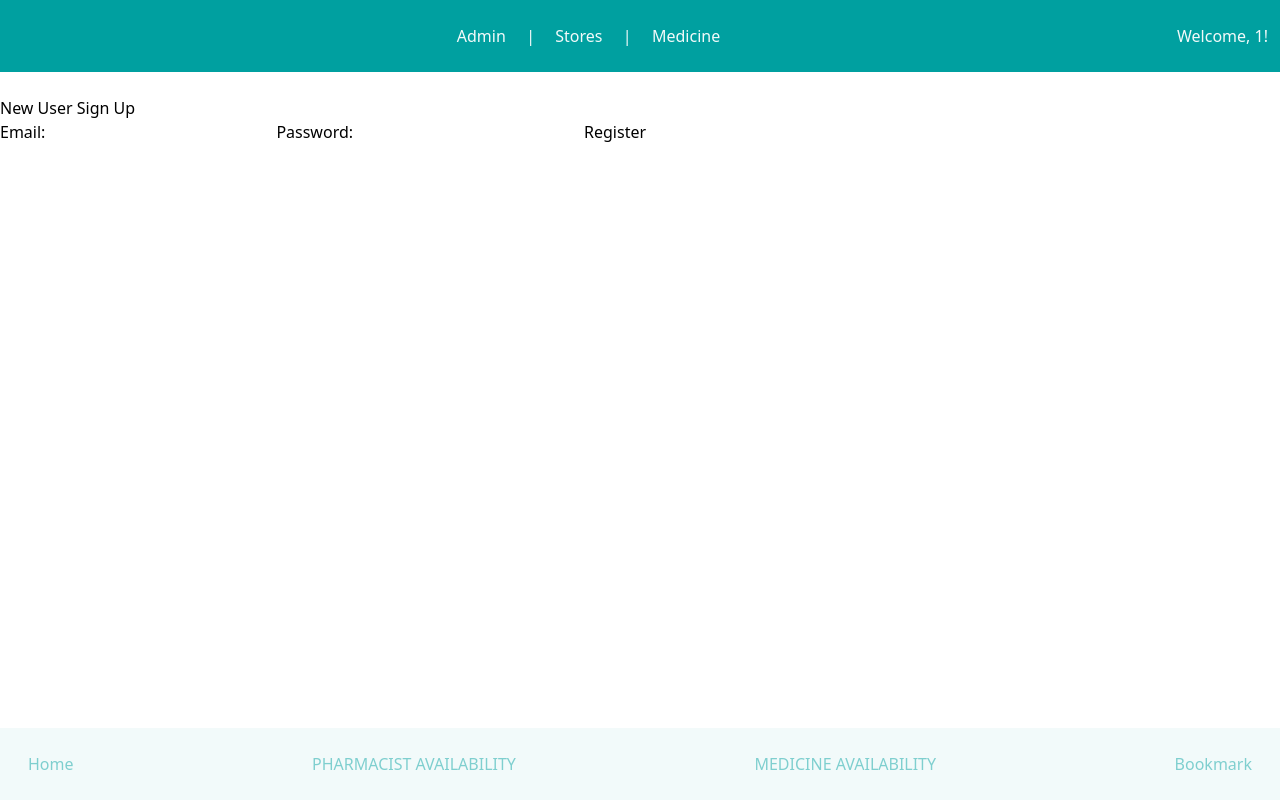
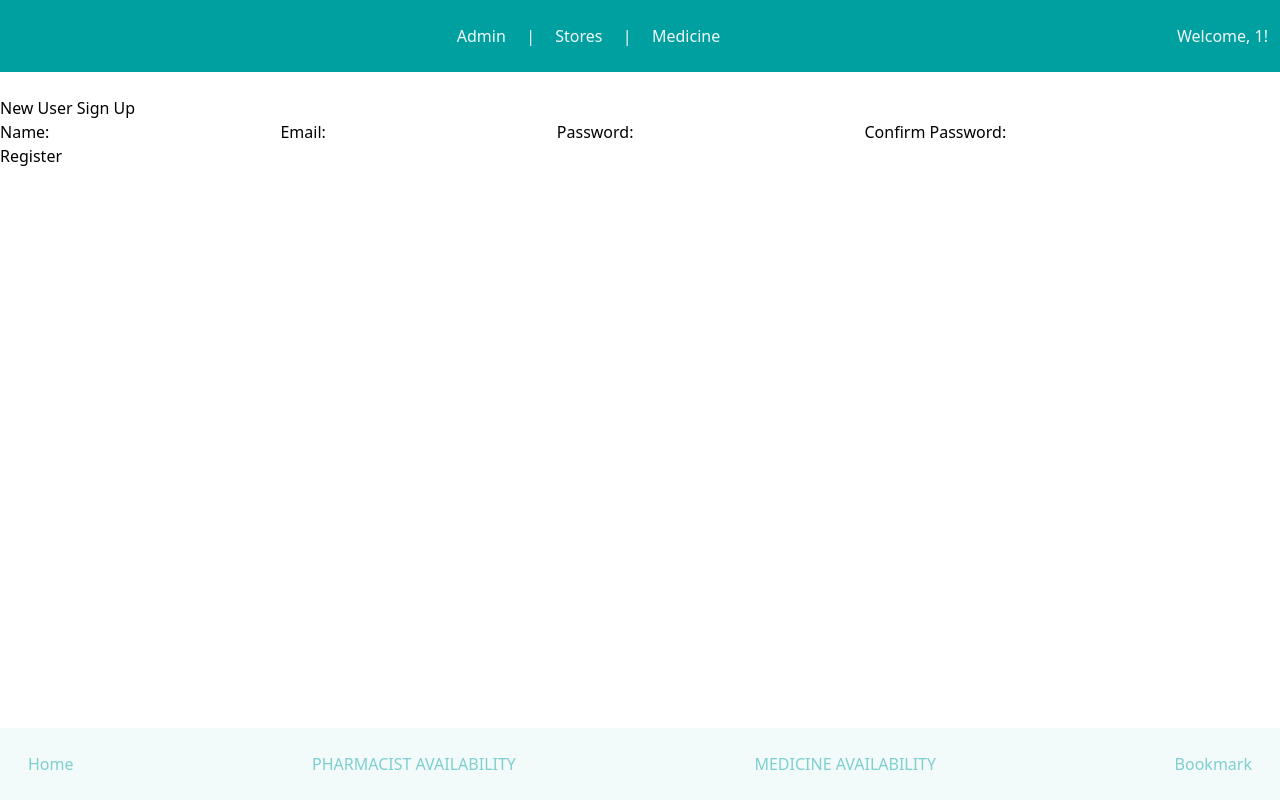
Before and after one commit to rizvan93/pharmacy-availability-checker, a React (Vite) app: page /new in a window 1280 px wide. Built offline with nearby package versions, Linux system fonts and the light colour scheme.

Commit message:
fix sign up functions

```diff
--- a/models/consumer.js
+++ b/models/consumer.js
@@ -9,7 +9,7 @@ const consumerSchema = new Schema(
     bookmarkedPharmacists: [
       { type: mongoose.Types.ObjectId, ref: "Pharmacist" },
     ],
-    email: { type: String, trim: true, lowercase: true },
+    email: { type: String, trim: true, lowercase: true, required: true },
     // contact: { type: String, trim: true },
   },
   { timestamps: true }
--- a/src/pages/Consumers/Create/ConsumerSignUpForm.jsx
+++ b/src/pages/Consumers/Create/ConsumerSignUpForm.jsx
@@ -1,19 +1,28 @@
 import { useState } from "react";
 
 export default function ConsumerSignUpForm() {
-  const [email, setEmail] = useState("");
-  const [password, setPassword] = useState("");
+  const [newUser, setNewUser] = useState({
+    name: "",
+    userId: "", //also consumer.email
+    password: "",
+  });
+  const [confirm, setConfirm] = useState("");
 
   const handleSubmit = async (event) => {
     event.preventDefault();
+    if (confirm !== newUser.password) {
+      window.alert("passwords must match");
+      return;
+    }
 
     try {
+      console.log(newUser);
       const res = await fetch("/api/consumers", {
         method: "POST",
         headers: {
           "Content-Type": "application/json",
         },
-        body: JSON.stringify({ email, password }),
+        body: JSON.stringify(newUser),
       });
       const data = await res.json();
       console.log(data);
@@ -21,22 +30,42 @@ export default function ConsumerSignUpForm() {
       console.error(error);
     }
   };
+
+  const handleChange = (e) => {
+    setNewUser({ ...newUser, [e.target.name]: e.target.value });
+  };
   return (
     <form onSubmit={handleSubmit}>
+      <label>
+        Name:
+        <input name="name" value={newUser.name} onChange={handleChange} />
+      </label>
       <label>
         Email:
         <input
           type="email"
-          value={email}
-          onChange={(e) => setEmail(e.target.value)}
+          name="userId"
+          value={newUser.userId}
+          onChange={handleChange}
         />
       </label>
       <label>
         Password:
         <input
           type="password"
-          value={password}
-          onChange={(e) => setPassword(e.target.value)}
+          name="password"
+          value={newUser.password}
+          onChange={handleChange}
+        />
+      </label>
+      <label>
+        Confirm Password:
+        <input
+          type="password"
+          value={confirm}
+          onChange={(e) => {
+            setConfirm(e.target.value);
+          }}
         />
       </label>
       <button type="submit">Register</button>
```
Also changed, not shown: controllers/consumersController.js (+15 -13 lines), models/user.js (+6 -6 lines).
